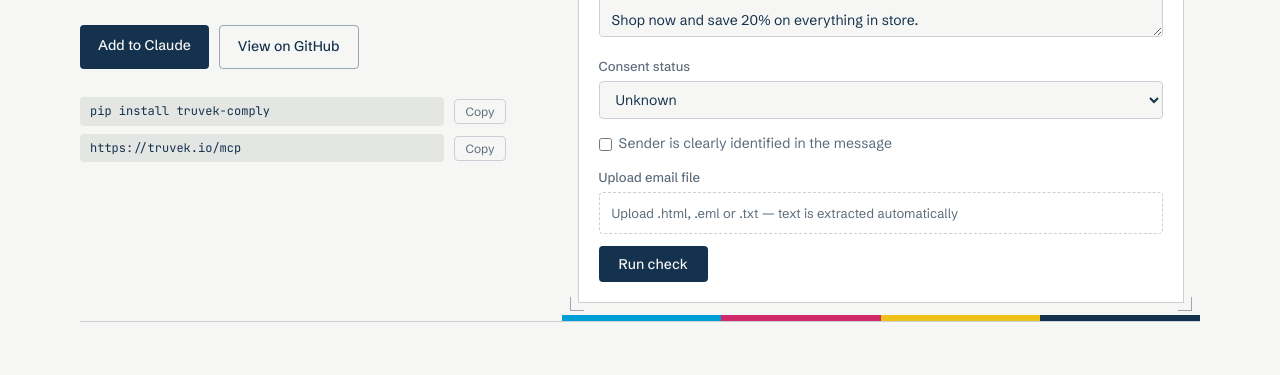
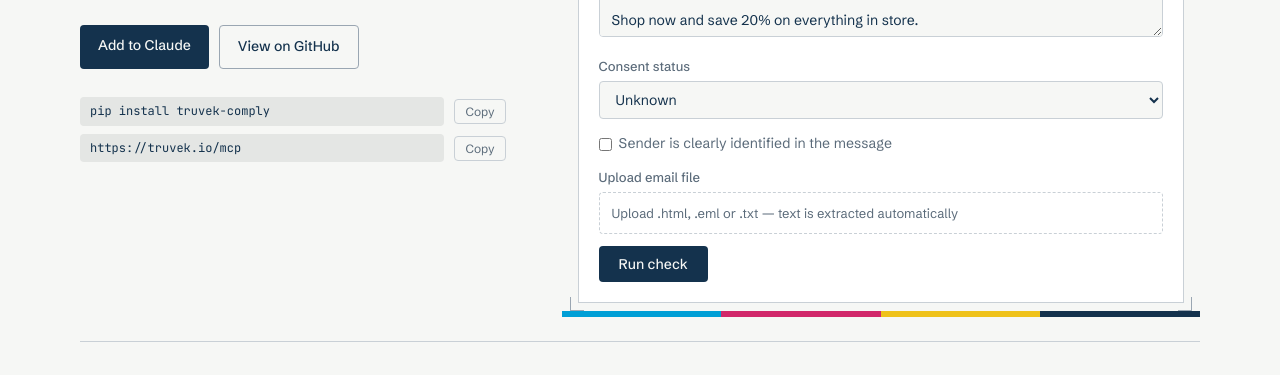
Before and after one commit to Truckling/sendcheck, a plain HTML site: page static/index.html in a window 1280 px wide. Shown: the part 348-723 px from the top of the page. Drawn offline with Linux system fonts and the light colour scheme.

Commit message:
Fix CMY strip spacing: clear bottom crop marks and section border
margin-top: 8px clears the 8px bottom crop marks without extra gap.
padding-bottom: 24px on hero-right gives the strip breathing room above
the hero-grid border-bottom so it doesn't sit on top of it.

Co-Authored-By: Claude Sonnet 4.6 <noreply@anthropic.com>

```diff
--- a/static/index.html
+++ b/static/index.html
@@ -162,7 +162,7 @@
     .copy-btn.copied { color: var(--cyan-ink); border-color: var(--cyan); }
 
     /* ---- hero right: proof checker ---- */
-    .hero-right { padding-bottom: 0; }
+    .hero-right { padding-bottom: 24px; }
 
     /* crop marks */
     .proof-wrap {
@@ -257,7 +257,7 @@
 
     /* CMY strip — appears here (under proof) and top of footer only */
     .cmy-strip { display: flex; height: 6px; }
-    .hero .cmy-strip { margin-top: 12px; }
+    .hero .cmy-strip { margin-top: 8px; }
     .cmy-strip span { flex: 1; }
     .cmy-cyan    { background: var(--cyan); }
     .cmy-magenta { background: var(--magenta); }
```
